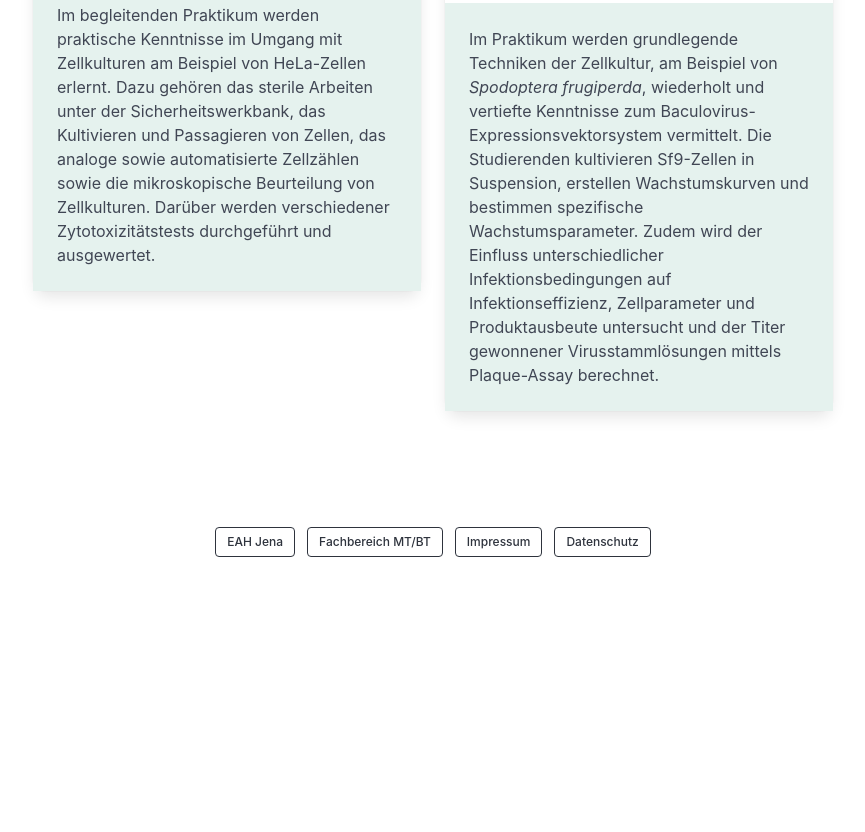
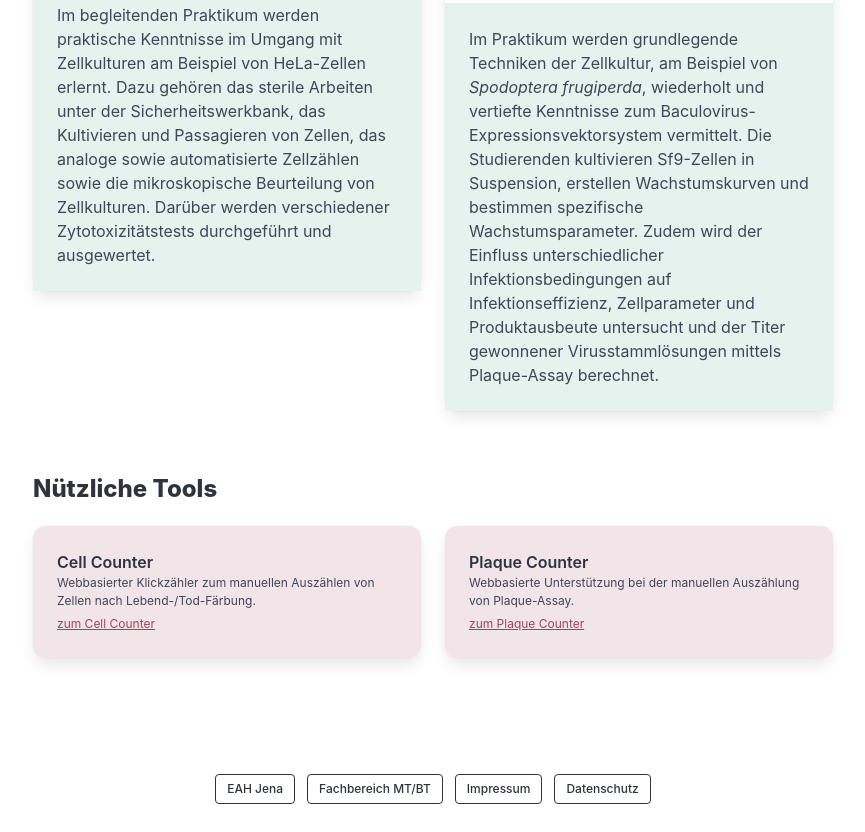
Before and after one commit to agburse/agburse.github.io, a plain HTML site: page zellkultur.html in a window 1280 px wide. Shown: the part 1406-2238 px from the top of the page, without its empty margins (207-1072 px from the left). Before the commit the page ends 1991 px from the top, so only its background shows below. Drawn offline with Linux system fonts and the light colour scheme.

Commit message:
jede menge updates

```diff
--- a/zellkultur.html
+++ b/zellkultur.html
@@ -12,7 +12,8 @@
 </head>
 
 <body style="margin-top: 20px; margin-bottom: 20px; max-width: 1500px; margin: auto;">
-    <nav class="navbar is-fixed-top" style="padding: 15px; max-width: 1500px; margin: auto;" role="navigation" aria-label="main navigation">
+    <nav class="navbar is-fixed-top" style="padding: 15px; max-width: 1500px; margin: auto;" role="navigation"
+        aria-label="main navigation">
         <div class="navbar-brand">
             <!--<img id="profile" src="img/logo.png" style="width: 50px; border-radius: 100px;">-->
             <a class="navbar-item" href="index.html">
@@ -149,6 +150,45 @@
                     </div>
                 </div>
             </div>
+            <div style="height: 20px;"></div>
+            <div class="content">
+                <h3 class="title is-4">
+                    Nützliche Tools
+                </h3>
+            </div>
+            <div class="columns">
+                <div class="column">
+                    <div class="card">
+                        <div class="card-content"
+                            style="padding: 24px; margin-bottom: 20px; background-color: #F2E5E9;">
+                            <p class="is-size-6">
+                                <strong>Cell Counter</strong>
+                            </p>
+                            <p class="is-size-7">Webbasierter Klickzähler zum manuellen Auszählen von Zellen nach Lebend-/Tod-Färbung.</p>
+                            <a class="is-size-7" style="color: #a1425f;" target="_blank"
+                                href="https://agburse.github.io/cell-counter/">
+                                <u>zum Cell Counter</u>
+                            </a>
+                        </div>
+                    </div>
+                </div>
+                <div class="column">
+                    <div class="card">
+                        <div class="card-content"
+                            style="padding: 24px; margin-bottom: 20px; background-color: #F2E5E9;">
+                            <p class="is-size-6">
+                                <strong>Plaque Counter</strong>
+                            </p>
+                            <p class="is-size-7">Webbasierte Unterstützung bei der manuellen Auszählung von
+                                Plaque-Assay.</p>
+                            <a class="is-size-7" style="color: #a1425f;" target="_blank"
+                                href="https://agburse.github.io/plaque-counter/">
+                                <u>zum Plaque Counter</u>
+                            </a>
+                        </div>
+                    </div>
+                </div>
+            </div>
         </div>
     </section>
 </body>
```
Also changed, not shown: forschung.html (+3 -0 lines), index.html (+26 -1 lines), research.html (+3 -0 lines), img/aktuelles13.jpeg (added).
